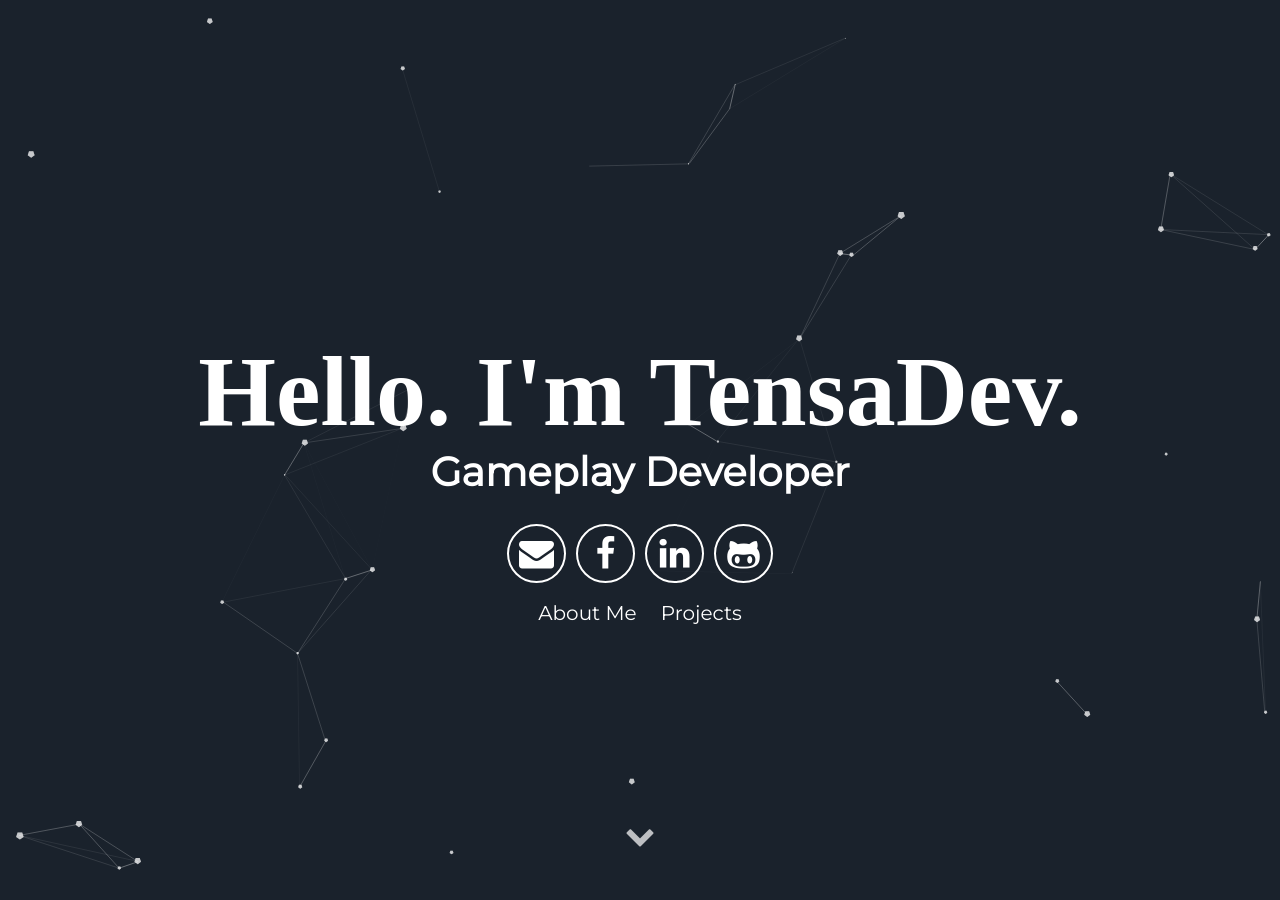
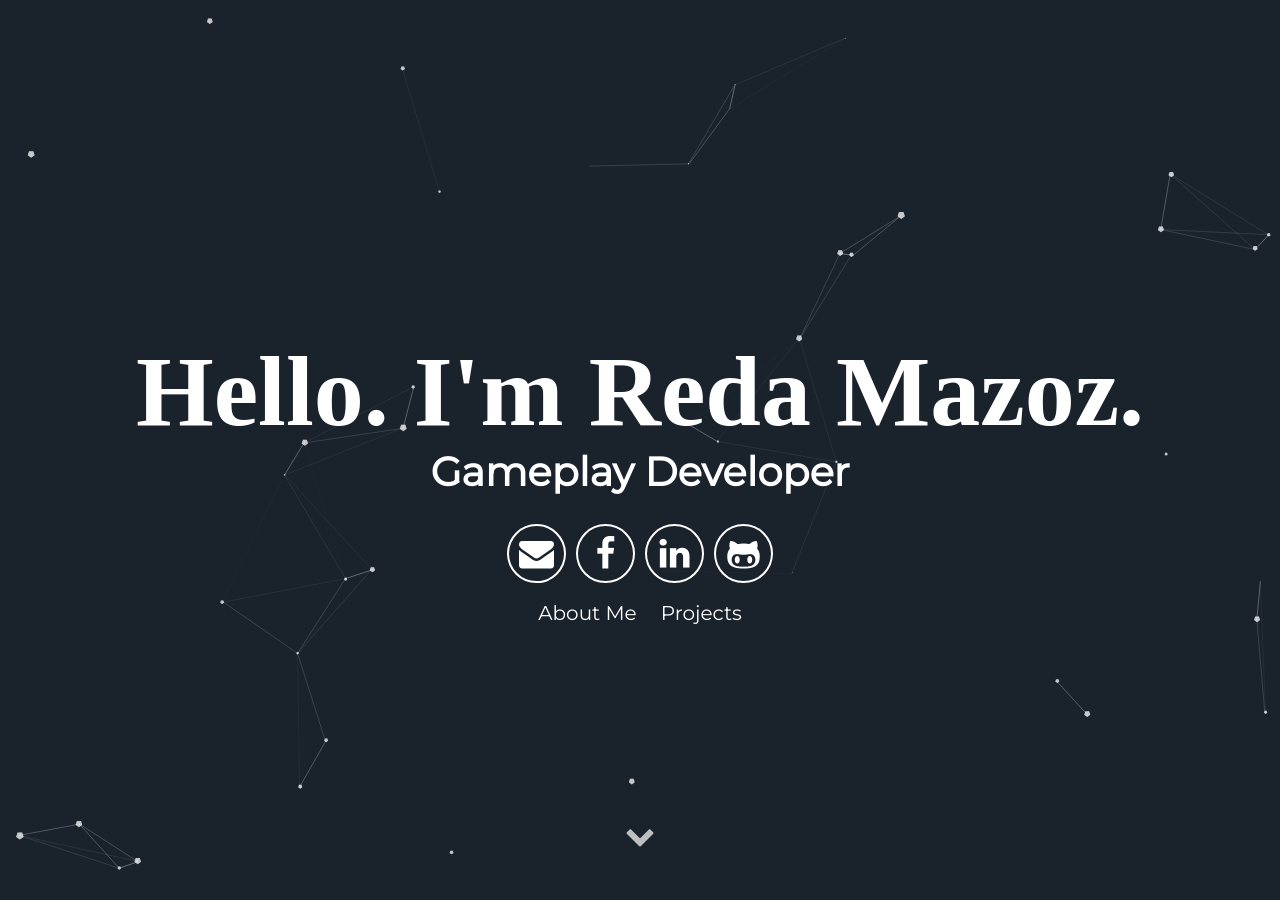
Before and after one commit to RedaMazoz/redamazoz.github.io, a Jekyll site: the page built from index.html, in a window 1280 px wide and 900 px high. Built offline with Jekyll 4.4.1, drawn with Linux system fonts in a browser that asks for light colours; some of the changed text lies outside the part shown.

Commit message:
Update _config.yml

```diff
--- a/_config.yml
+++ b/_config.yml
@@ -5,11 +5,11 @@
 # url: "https://tensadev.github.io" # the base hostname & protocol for your site e.g. http://willianjusten.com.br
 
 # User settings
-username: TensaDev
-user_description: tensadev
+username: Reda Mazoz
+user_description: a passionate about Maths, Gameplay Developer and Desktop Apps Maker.
 user_title: Gameplay Developer
 email: redamazoz21@gmail.com
-twitter_username: lorem_ipsum
+#twitter_username: lorem_ipsum
 github_username:  Tensadev
 fb_username:  Reda Mazoz
 
```
